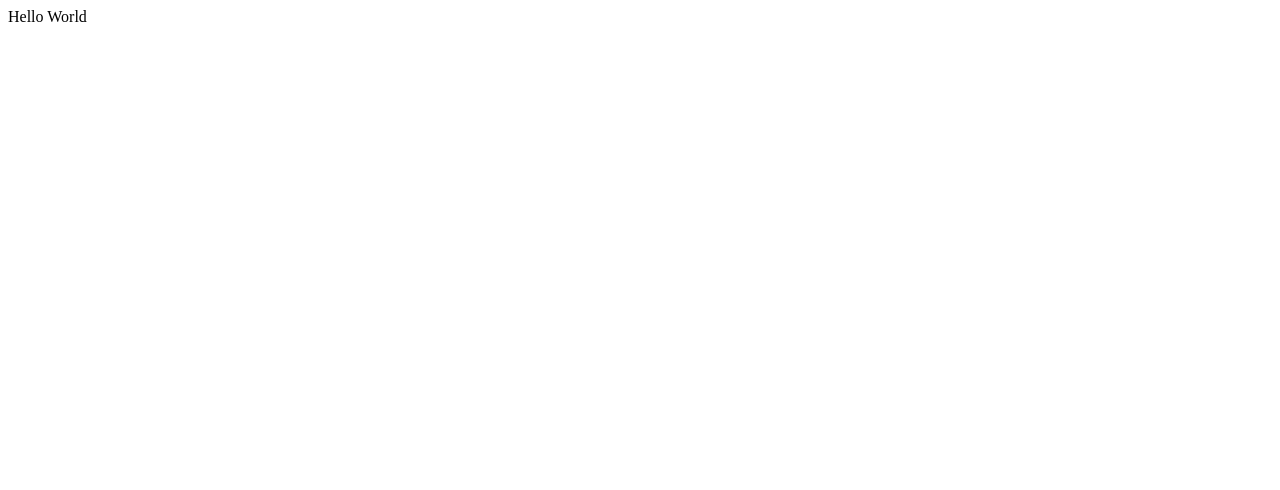
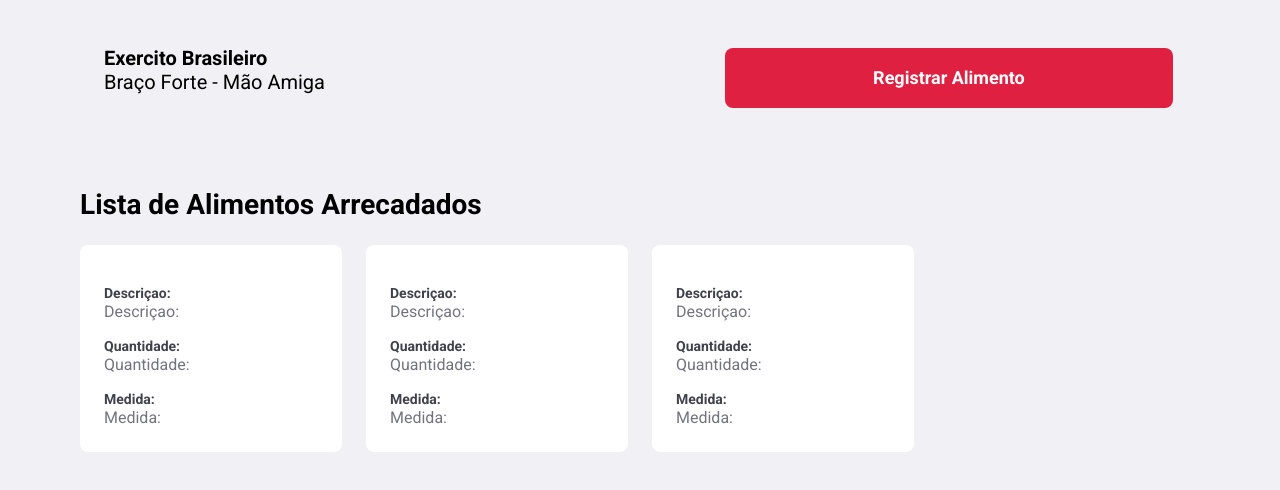
Before and after one commit to IgorSasaki/StorageFood, a React (Create React App) app in the folder frontend/: page / in a window 1280 px wide. Shown: the top 490 px of the page. Built offline with nearby package versions, Linux system fonts and the light colour scheme.

Commit message:
Criação e estilização da página principal com as listagens de almentos cadastrados e criação dos arquivos base para implementação da página de cadastro de alimentos

```diff
--- a/frontend/src/App.js
+++ b/frontend/src/App.js
@@ -1,9 +1,12 @@
 import React, { Component } from 'react';
+import Routes from './routes';
+
+import './global.css';
 
 export default class App extends Component {
   render() {
     return (
-      <div>Hello World</div>
+      <Routes />
     );
   }
 }
--- a/frontend/src/Pages/ListFood/index.js
+++ b/frontend/src/Pages/ListFood/index.js
@@ -0,0 +1,56 @@
+import React, { useEffect, useState } from 'react';
+import { Link, useHistory } from 'react-router-dom';
+
+import './style.css';
+
+export default function ListFood() {
+    return (
+        <div className="listFood-container">
+            <header>
+                <div>
+                    <h2>Exercito Brasileiro</h2>
+                    <span>Braço Forte - Mão Amiga</span>
+                </div>
+
+                <Link className="button" style={{ width: '40%', marginLeft: '400px' }} to="/registerFood" >Registrar Alimento</Link>
+            </header>
+
+            <h1>Lista de Alimentos Arrecadados</h1>
+
+            <ul>
+                <li>
+                    <strong>Descriçao: </strong>
+                    <p>Descriçao:</p>
+
+                    <strong>Quantidade: </strong>
+                    <p>Quantidade: </p>
+
+                    <strong>Medida: </strong>
+                    <p>Medida:</p>
+                </li>
+
+                <li>
+                    <strong>Descriçao: </strong>
+                    <p>Descriçao:</p>
+
+                    <strong>Quantidade: </strong>
+                    <p>Quantidade: </p>
+
+                    <strong>Medida: </strong>
+                    <p>Medida:</p>
+                </li>
+
+                <li>
+                    <strong>Descriçao: </strong>
+                    <p>Descriçao:</p>
+
+                    <strong>Quantidade: </strong>
+                    <p>Quantidade: </p>
+
+                    <strong>Medida: </strong>
+                    <p>Medida:</p>
+                </li>
+            </ul>
+        </div>
+    )
+}
--- a/frontend/src/Pages/ListFood/style.css
+++ b/frontend/src/Pages/ListFood/style.css
@@ -0,0 +1,51 @@
+.listFood-container{
+    width: 100%;
+    max-width: 1180px;
+    padding: 0 30px;
+    margin: 32px auto;
+}
+
+.listFood-container header {
+    display: flex;
+    align-items: center;
+}
+
+.listFood-container header span, .listFood-container header h2 {
+    font-size: 20px;
+    margin-left: 24px;
+}
+
+.listFood-container h1 {
+    margin-top: 80px;
+    margin-bottom: 24px;
+}
+
+.listFood-container ul {
+    display: grid;
+    grid-template-columns: repeat(4, 3fr);
+    grid-gap: 24px;
+    list-style: none;
+}
+
+.listFood-container ul li{
+    background: #ffffff;
+    padding: 24px;
+    border-radius: 8px;
+    position: relative;
+}
+
+.listFood-container ul li strong{
+    display: block;
+    margin-top: 16px;
+    color: #41414d;
+}
+
+.listFood-container ul li p + string{
+    margin-top: 32px;
+}
+
+.listFood-container ul li p {
+    color: #737380;
+    line-height: 21px;
+    font-size: 16px;
+}
--- a/frontend/src/global.css
+++ b/frontend/src/global.css
@@ -12,3 +12,28 @@ body {
     background: #F0F0F5;
     -webkit-font-smoothing: antialised;
 }
+
+button {
+    cursor: pointer;
+}
+
+.button {
+    width: 100%;
+    height: 60px;
+    background: #E02041;
+    border: 0;
+    border-radius: 8px;
+    color: #FFFFFF;
+    font-weight: 700;
+    margin-top: 16px;
+    display: inline-block;
+    text-align: center;
+    text-decoration: none;
+    font-size: 18px;
+    line-height: 60px;
+    transition: filter 0.2s;
+}
+
+.button:hover{
+    filter: brightness(90%);
+}
--- a/frontend/src/routes.js
+++ b/frontend/src/routes.js
@@ -0,0 +1,18 @@
+import { BrowserRouter, Route, Switch } from 'react-router-dom';
+import React, { Component } from 'react';
+
+import ListFood from './Pages/ListFood';
+import RegisterFood from './Pages/NewFood';
+
+export default class Routes extends Component {
+    render(){
+        return(
+            <BrowserRouter>
+                <Switch>
+                    <Route path="/" exact component={ListFood} />
+                    <Route path="registerFood" component={RegisterFood} />
+                </Switch>
+            </BrowserRouter>
+        )
+    }
+}
```
Also changed, not shown: frontend/src/Assets/EB_Logo.png (added), frontend/src/Pages/NewFood/index.js (added), frontend/src/Pages/NewFood/style.css (added).
